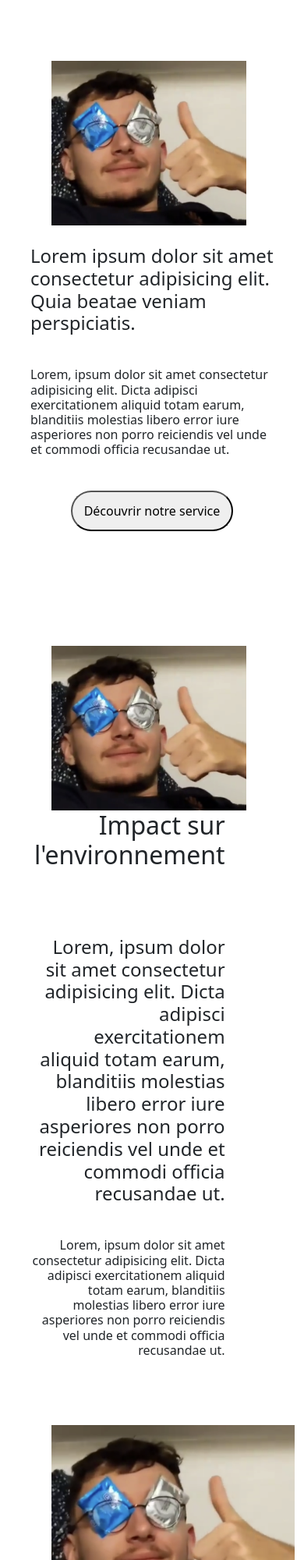
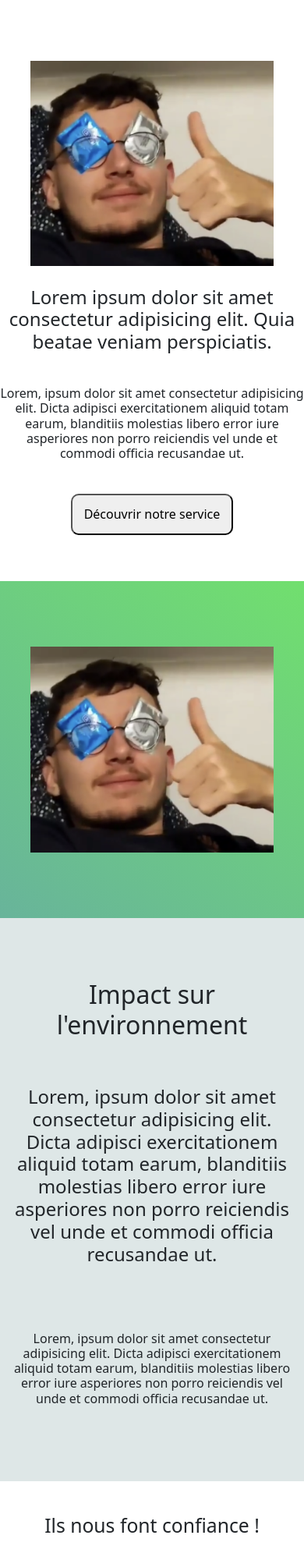
Before and after one commit to romainMeteye/Station-Supervisor, a website built with Parcel: page index.html in a window 390 px wide. Shown: the top 2000 px of the page at 78% size. Built offline with nearby package versions, Linux system fonts and the light colour scheme; files whose address does not match are found by name.

Commit message:
end of the index.html

```diff
--- a/css/main.css
+++ b/css/main.css
@@ -103,10 +103,6 @@ textarea {
   width: auto;
 }
 
-.left{
-  margin-right: 20%;
-}
-
 .right{
   margin-top: 3vh;
 }
@@ -191,6 +187,11 @@ textarea {
   width: auto;
 }
 
+.img3{
+  height: 80%;
+  width: auto;
+}
+
 .left{
   margin-right: 20%;
 }
@@ -199,9 +200,11 @@ textarea {
   margin-top: 3vh;
 }
 
-.firsttxt{
+.firsttxt2{
+  background-color: #DEE7E7;
+  padding: 3vw;
   margin: auto;
-  margin-top: 9vh;
+  margin-top: 4vh;
 }
 
 .firsth3{
@@ -225,7 +228,36 @@ textarea {
 
 .button1{
   padding: 15px;
-  border-radius: 40px;
+  border-radius: 10px;
+}
+
+.bgcolor{
+  background: rgb(95,137,199);
+background: linear-gradient(37deg, rgba(95,137,199,1) 0%, rgba(113,223,110,1) 100%);
+}
+
+.d-block {
+  margin: auto;
+}
+
+.carousel-control-next{
+  margin-right: 32vw;
+}
+
+.carousel-control-prev{
+  margin-left: 32vw;
+}
+
+.carousel-inner{
+  width: 50%;
+  margin: auto;
+  margin-top: 10vh;
+  margin-bottom: 5vh;
+}
+
+.partenaire{
+  margin-top: 5vh;
+  text-align: center;
 }
 
 @media screen and (max-width:1000px) {
@@ -233,41 +265,59 @@ textarea {
   .bloc1{
     display: flex;
     flex-direction: column;
-    width: 80%;
+    justify-content: center;
+    width: 100%;
     margin-top: 20%;
   }
 
   .firsttxt{
     margin: auto;
+    text-align: center;
+  }
+
+  .firsttxt2{
+    margin: auto;
+    text-align: center;
+  }
+
+  .firsth2{
+    margin-top: 8vh;
+  }
+
+  .secondh2{
+    margin-top: 7vh;
+  }
+
+  .thirdh2{
+    margin-top: 10vh;
+    margin-bottom: 10vh;
+  }
+
+  .firsth3{
+    margin-top: 10vh;
   }
 
   .img1{
     width: 100%;
     height: auto;
-    margin-left: 7vw;
   }
 
   .img2{
     width: 100%;
     height: auto;
-    margin-left: 7vw;
+    margin-left: 0;
+    margin-bottom: 10vh;
+  }
+
+  .img3{
+    width: 100%;
+    height: auto;
   }
 
   .bloc2{
     display: flex;
     flex-direction: column-reverse;
-    width: 80%;
-    margin-top: 20%;
-  }
-
-  .firsttxt{
-    margin: auto;
-  }
-
-  .img1{
     width: 100%;
-    height: auto;
-    margin-left: 7vw;
   }
 
   .bloc3{
@@ -277,16 +327,23 @@ textarea {
     margin-top: 20%;
   }
 
-  .firsttxt{
-    margin: auto;
+  .button{
+    margin-bottom: 7vh;
   }
 
-  .img1{
-    width: 100%;
-    height: auto;
-    margin-left: 7vw;
+  .left{
+    margin: auto;
+    width: 80%;
   }
 
+  .right2{
+    margin: auto;
+    width: 80%;
+  }
+
+  .sec2{
+    width: 100%;
+  }
 }
 /* ==========================================================================
    Helper classes
--- a/index.html
+++ b/index.html
@@ -51,7 +51,7 @@
       <section class="sec2">
         <div class="bloc2">
         <div class="left2">
-          <div class="firsttxt">
+          <div class="firsttxt2">
             <h2 class="firsth2">Impact sur l'environnement</h2>
             <h3 class="secondh2">Lorem, ipsum dolor sit amet consectetur adipisicing elit. Dicta adipisci exercitationem aliquid totam earum, blanditiis molestias libero error iure asperiores non porro reiciendis vel unde et commodi officia recusandae ut.</h3>
             <h4 class="thirdh2">Lorem, ipsum dolor sit amet consectetur adipisicing elit. Dicta adipisci exercitationem aliquid totam earum, blanditiis molestias libero error iure asperiores non porro reiciendis vel unde et commodi officia recusandae ut.</h4>
@@ -63,10 +63,35 @@
         </div>
       </section>
     </div>
+    <div class="partenaire">
+      <h2>Ils nous font confiance !</h2>
+    </div>
+    <!-- CARROUSEL -->
+  <div id="carouselExampleControls" class="carousel slide" data-bs-ride="carousel">
+    <div class="carousel-inner">
+      <div class="carousel-item active">
+        <img src="img/charle.png" class="d-block w-50" alt="">
+      </div>
+      <div class="carousel-item">
+        <img src="img/charle.png" class="d-block w-50" alt="">
+      </div>
+      <div class="carousel-item">
+        <img src="img/charle.png" class="d-block w-50" alt="">
+      </div>
+    </div>
+    <button class="carousel-control-prev" type="button" data-bs-target="#carouselExampleControls" data-bs-slide="prev">
+      <span class="carousel-control-prev-icon" aria-hidden="true"></span>
+      <span class="visually-hidden">Previous</span>
+    </button>
+    <button class="carousel-control-next" type="button" data-bs-target="#carouselExampleControls" data-bs-slide="next">
+      <span class="carousel-control-next-icon" aria-hidden="true"></span>
+      <span class="visually-hidden">Next</span>
+    </button>
+  </div>
       <section class="sec3">
         <div class="bloc3">
           <div class="left3">
-            <img src="/Station-Supervisor/img/charle.png" class="img1">
+            <img src="/Station-Supervisor/img/charle.png" class="img3">
           </div>
           <div class="right3">
             <div class="firsttxt">
@@ -79,29 +104,6 @@
           </div>
         </div>
       </section>
-    <!-- CARROUSEL -->
-  <!-- <div id="carouselExampleControls" class="carousel slide" data-bs-ride="carousel">
-    <div class="carousel-inner">
-      <div class="carousel-item active">
-        <img src="img/charle.png" class="d-block w-100" alt="">
-      </div>
-      <div class="carousel-item">
-        <img src="img/charle.png" class="d-block w-100" alt="">
-      </div>
-      <div class="carousel-item">
-        <img src="img/charle.png" class="d-block w-100" alt="">
-      </div>
-    </div>
-    <button class="carousel-control-prev" type="button" data-bs-target="#carouselExampleControls" data-bs-slide="prev">
-      <span class="carousel-control-prev-icon" aria-hidden="true"></span>
-      <span class="visually-hidden">Previous</span>
-    </button>
-    <button class="carousel-control-next" type="button" data-bs-target="#carouselExampleControls" data-bs-slide="next">
-      <span class="carousel-control-next-icon" aria-hidden="true"></span>
-      <span class="visually-hidden">Next</span>
-    </button>
-  </div> -->
-
     <script src="js/vendor/modernizr-3.11.2.min.js"></script>
     <script src="js/plugins.js"></script>
     <script
```
